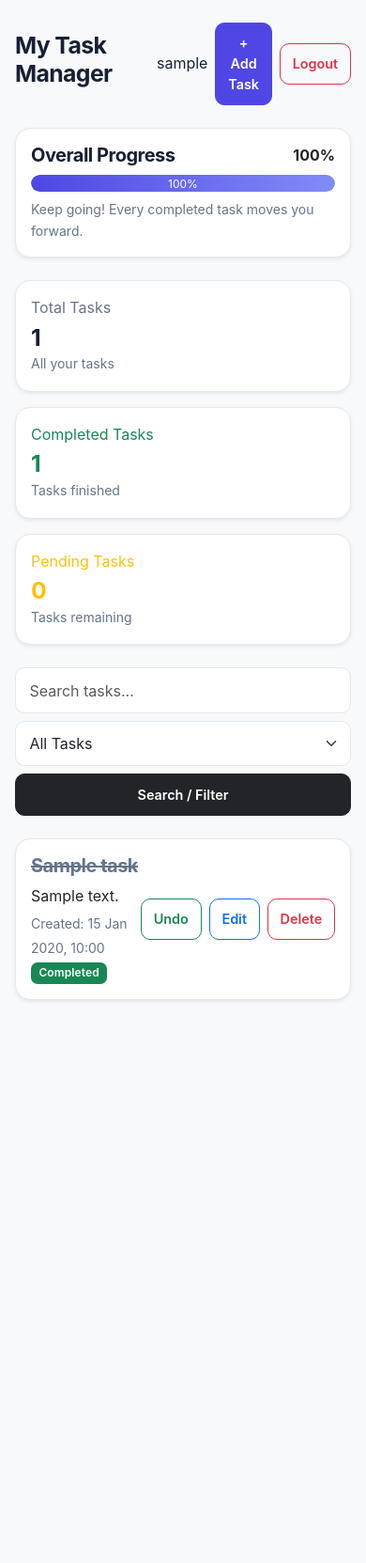
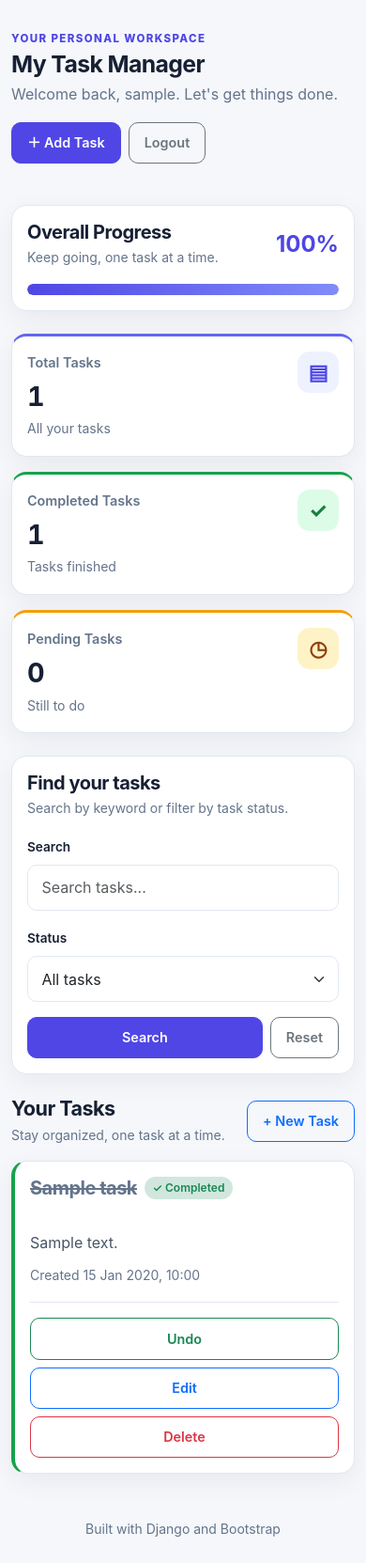
Before and after one commit to lipumehedi/django-task-manager, a Django app: page / in a window 390 px wide. Shown: the whole page at 94% size. Before the commit the page ends 1065 px from the top, so only its background shows below. Run offline with Django 5.2, Linux system fonts and the light colour scheme; a user stored in the database is signed in; tables that the repository leaves empty hold one stand-in row (values such as "Sample post").

Commit message:
Improve responsive task dashboard UI

```diff
--- a/tasks/static/tasks/css/style.css
+++ b/tasks/static/tasks/css/style.css
@@ -2,6 +2,7 @@
 /* ========================================
    Django Task Manager - Custom UI
    ======================================== */
+
 
 :root {
     --tm-primary: #4f46e5;
@@ -12,27 +13,21 @@
     --tm-muted: #64748b;
     --tm-border: #e2e8f0;
     --tm-success: #15803d;
-    --tm-danger: #dc2626;
     --tm-radius: 16px;
     --tm-shadow: 0 8px 28px rgba(15, 23, 42, 0.06);
 }
 
 body {
-    background: var(--tm-bg) !important;
+    min-height: 100vh;
+    background: var(--tm-bg);
     color: var(--tm-text);
     font-family: Inter, "Segoe UI", Arial, sans-serif;
     line-height: 1.6;
-    min-height: 100vh;
 }
 
-/* Main layout */
-
 .container {
-    width: 100%;
     max-width: 1140px;
 }
-
-/* Headings */
 
 h1, h2, h3, h4, h5 {
     color: var(--tm-text);
@@ -44,38 +39,26 @@ h1 {
     font-size: clamp(1.65rem, 4vw, 2.25rem);
 }
 
-.text-muted,
-.text-secondary {
+.text-muted {
     color: var(--tm-muted) !important;
 }
 
-/* Cards */
-
 .card {
     background: var(--tm-surface);
-    border: 1px solid var(--tm-border) !important;
-    border-radius: var(--tm-radius) !important;
+    border: 1px solid var(--tm-border);
+    border-radius: var(--tm-radius);
     box-shadow: var(--tm-shadow);
-    transition: box-shadow 0.2s ease, transform 0.2s ease;
-}
-
-.card:hover {
-    box-shadow: 0 12px 32px rgba(15, 23, 42, 0.09);
 }
 
 .card-body {
     padding: 1.35rem;
 }
 
-/* Buttons */
-
 .btn {
+    padding: 0.65rem 1rem;
     border-radius: 10px;
     font-weight: 600;
-    padding: 0.65rem 1rem;
-    transition: background-color 0.2s ease,
-                transform 0.2s ease,
-                box-shadow 0.2s ease;
+    transition: transform 0.2s ease, background-color 0.2s ease;
 }
 
 .btn:hover {
@@ -93,24 +76,12 @@ h1 {
     border-color: var(--tm-primary-dark);
 }
 
-.btn-success {
-    background: var(--tm-success);
-    border-color: var(--tm-success);
-}
-
-.btn-danger {
-    background: var(--tm-danger);
-    border-color: var(--tm-danger);
-}
-
-/* Form controls */
-
 .form-control,
 .form-select {
     min-height: 46px;
+    padding: 0.7rem 0.9rem;
     border: 1px solid var(--tm-border);
     border-radius: 10px;
-    padding: 0.7rem 0.9rem;
     background-color: #fff;
 }
 
@@ -120,15 +91,8 @@ h1 {
     box-shadow: 0 0 0 3px rgba(79, 70, 229, 0.13);
 }
 
-textarea.form-control {
-    min-height: 130px;
-    resize: vertical;
-}
-
-/* Progress bar */
-
 .progress {
-    height: 10px;
+    height: 12px;
     overflow: hidden;
     border-radius: 99px;
     background: #e8eaf3;
@@ -139,72 +103,188 @@ textarea.form-control {
     border-radius: 99px;
 }
 
-/* Badges */
+.progress-percentage {
+    color: var(--tm-primary);
+    font-size: 1.5rem;
+    white-space: nowrap;
+}
+
+.dashboard-header {
+    padding: 1rem 0 1.25rem;
+}
+
+.dashboard-eyebrow {
+    color: var(--tm-primary);
+    font-size: 0.72rem;
+    font-weight: 800;
+    letter-spacing: 0.12em;
+}
+
+.stat-card {
+    border-top: 3px solid transparent;
+    transition: transform 0.2s ease, box-shadow 0.2s ease;
+}
+
+.stat-card:hover {
+    transform: translateY(-3px);
+    box-shadow: 0 12px 32px rgba(15, 23, 42, 0.09);
+}
+
+.stat-total {
+    border-top-color: #6366f1;
+}
+
+.stat-completed {
+    border-top-color: #16a34a;
+}
+
+.stat-pending {
+    border-top-color: #f59e0b;
+}
+
+.stat-label {
+    color: var(--tm-muted);
+    font-size: 0.9rem;
+    font-weight: 600;
+}
+
+.stat-number {
+    font-size: clamp(1.8rem, 4vw, 2.25rem);
+    font-variant-numeric: tabular-nums;
+}
+
+.stat-icon {
+    display: grid;
+    place-items: center;
+    width: 44px;
+    height: 44px;
+    border-radius: 13px;
+    background: #eef2ff;
+    color: var(--tm-primary);
+    font-size: 1.4rem;
+    font-weight: 700;
+}
+
+.stat-completed .stat-icon {
+    background: #dcfce7;
+    color: #15803d;
+}
+
+.stat-pending .stat-icon {
+    background: #fef3c7;
+    color: #92400e;
+}
+
+.filter-card .form-label {
+    color: var(--tm-text);
+    font-size: 0.85rem;
+    font-weight: 600;
+}
+
+.task-card {
+    border-left: 4px solid var(--tm-primary);
+    transition: box-shadow 0.2s ease, transform 0.2s ease;
+}
+
+.task-card:hover {
+    box-shadow: 0 12px 32px rgba(15, 23, 42, 0.09);
+}
+
+.task-card-completed {
+    border-left-color: #16a34a;
+}
+
+.task-title,
+.task-description {
+    overflow-wrap: anywhere;
+}
+
+.task-description {
+    color: #475569;
+    white-space: pre-line;
+}
+
+.task-actions {
+    flex-shrink: 0;
+}
 
 .badge {
+    padding: 0.5em 0.7em;
     font-weight: 600;
-    letter-spacing: 0.01em;
-    padding: 0.45em 0.7em;
-    border-radius: 7px;
 }
-
-/* Alerts and messages */
 
 .alert {
     border: 0;
     border-radius: 12px;
 }
 
-/* Links */
-
-a {
-    transition: color 0.2s ease;
+.empty-state {
+    background: var(--tm-surface);
+    border: 1px dashed #cbd5e1;
+    border-radius: var(--tm-radius);
 }
 
-a:not(.btn) {
-    text-decoration-thickness: 1px;
-    text-underline-offset: 3px;
+.empty-state-icon {
+    display: inline-grid;
+    place-items: center;
+    width: 56px;
+    height: 56px;
+    border-radius: 50%;
+    background: #eef2ff;
+    color: var(--tm-primary);
+    font-size: 1.6rem;
 }
 
-/* Keyboard accessibility */
+.pagination {
+    flex-wrap: wrap;
+    gap: 4px;
+}
 
-.btn:focus-visible,
+.page-link {
+    border-radius: 8px;
+}
+
 a:focus-visible,
-.form-control:focus-visible,
-.form-select:focus-visible {
+button:focus-visible,
+input:focus-visible,
+select:focus-visible {
     outline: 3px solid rgba(79, 70, 229, 0.25);
     outline-offset: 2px;
 }
 
-/* Tablet and mobile */
-
 @media (max-width: 767.98px) {
-    .container {
-        padding-left: 1rem;
-        padding-right: 1rem;
-    }
-
     .container.py-5 {
         padding-top: 1.5rem !important;
         padding-bottom: 1.5rem !important;
+    }
+
+    .dashboard-header {
+        padding-top: 0.5rem;
+    }
+
+    .dashboard-header > div:last-child {
+        width: 100%;
     }
 
     .card-body {
         padding: 1rem;
     }
 
-    .btn {
-        padding: 0.65rem 0.8rem;
+    .task-actions {
+        width: 100%;
+        padding-top: 1rem;
+        border-top: 1px solid var(--tm-border);
     }
 
-    /* Allow wide tables to scroll on small screens */
-    .table-responsive {
-        overflow-x: auto;
-        -webkit-overflow-scrolling: touch;
+    .task-actions form,
+    .task-actions a {
+        flex: 1 1 auto;
+    }
+
+    .task-actions .btn {
+        width: 100%;
     }
 }
-
-/* Small phones */
 
 @media (max-width: 420px) {
     h1 {
@@ -221,8 +301,6 @@ a:focus-visible,
     }
 }
 
-/* Respect reduced-motion preferences */
-
 @media (prefers-reduced-motion: reduce) {
     *,
     *::before,
--- a/tasks/templates/tasks/task_list.html
+++ b/tasks/templates/tasks/task_list.html
@@ -1,16 +1,22 @@
+
 {% load static %}
 <!DOCTYPE html>
 <html lang="en">
 <head>
     <meta charset="UTF-8">
     <meta name="viewport" content="width=device-width, initial-scale=1">
-    <title>Task Manager</title>
+    <meta name="theme-color" content="#f5f7fb">
+
+    <title>My Task Manager</title>
+
     <link href="https://cdn.jsdelivr.net/npm/bootstrap@5.3.3/dist/css/bootstrap.min.css" rel="stylesheet">
     <link rel="stylesheet" href="{% static 'tasks/css/style.css' %}">
 </head>
-<body class="bg-light">
+
+<body>
 <div class="container py-5">
 
+    <!-- Django Messages -->
     {% if messages %}
         {% for message in messages %}
             <div class="alert alert-{{ message.tags }} alert-dismissible fade show"
@@ -22,32 +28,44 @@
         {% endfor %}
     {% endif %}
 
-    <!-- Header -->
-    <div class="d-flex justify-content-between align-items-center mb-4">
-        <h1>My Task Manager</h1>
+    <!-- Dashboard Header -->
+    <header class="dashboard-header d-flex flex-column flex-md-row
+                   justify-content-between align-items-md-center gap-3 mb-4">
+        <div>
+            <p class="dashboard-eyebrow mb-1">YOUR PERSONAL WORKSPACE</p>
+            <h1 class="mb-1">My Task Manager</h1>
+            <p class="text-muted mb-0">
+                Welcome back, {{ request.user.username }}. Let's get things done.
+            </p>
+        </div>
 
-        <div class="d-flex gap-2 align-items-center">
-            <span>{{ request.user.username }}</span>
-
+        <div class="d-flex flex-wrap gap-2 align-items-center">
             <a href="{% url 'task_create' %}" class="btn btn-primary">
-                + Add Task
+                <span aria-hidden="true">＋</span> Add Task
             </a>
 
             <form method="post" action="{% url 'logout' %}">
                 {% csrf_token %}
-                <button type="submit" class="btn btn-outline-danger">
+                <button type="submit" class="btn btn-outline-secondary">
                     Logout
                 </button>
             </form>
         </div>
+    </header>
+
+    <!-- Overall Progress -->
+    <section class="card progress-card mb-4">
+        <div class="card-body">
+            <div class="d-flex justify-content-between align-items-center gap-3 mb-3">
+                <div>
+                    <h5 class="mb-1">Overall Progress</h5>
+                    <p class="text-muted small mb-0">
+                        Keep going, one task at a time.
+                    </p>
                 </div>
-
-    <!-- Task Completion Progress -->
-    <div class="card border-0 shadow-sm mb-4">
-        <div class="card-body">
-            <div class="d-flex justify-content-between align-items-center mb-2">
-                <h5 class="mb-0">Overall Progress</h5>
-                <strong>{{ completion_percentage }}%</strong>
+                <strong class="progress-percentage">
+                    {{ completion_percentage }}%
+                </strong>
             </div>
 
             <div class="progress"
@@ -55,70 +73,95 @@
                  aria-label="Task completion progress"
                  aria-valuenow="{{ completion_percentage }}"
                  aria-valuemin="0"
-                 aria-valuemax="100"
-                 style="height: 18px;">
-                <div class="progress-bar bg-success"
+                 aria-valuemax="100">
+                <div class="progress-bar"
                      style="width: {{ completion_percentage }}%;">
-                    {{ completion_percentage }}%
-                </div>
-            </div>
-
-            <p class="text-muted small mt-2 mb-0">
-                Keep going! Every completed task moves you forward.
-            </p>
-        </div>
-    </div>
-
-    <!-- Dashboard Statistics -->
-    <div class="row g-3 mb-4">
-        <div class="col-md-4">
-            <div class="card border-0 shadow-sm h-100">
-                <div class="card-body">
-                    <p class="text-muted mb-1">Total Tasks</p>
-                    <h2 class="fw-bold mb-0">{{ stats.total_count }}</h2>
-                    <small class="text-secondary">All your tasks</small>
                 </div>
             </div>
         </div>
+    </section>
 
-        <div class="col-md-4">
-            <div class="card border-0 shadow-sm h-100">
+    <!-- Dashboard Statistics -->
+    <section class="row g-3 mb-4" aria-label="Task statistics">
+
+        <div class="col-12 col-sm-6 col-lg-4">
+            <div class="card stat-card stat-total h-100">
                 <div class="card-body">
-                    <p class="text-success mb-1">Completed Tasks</p>
-                    <h2 class="fw-bold text-success mb-0">
-                        {{ stats.completed_count }}
+                    <div class="d-flex justify-content-between align-items-start">
+                        <div>
+                            <p class="stat-label mb-2">Total Tasks</p>
+                            <h2 class="stat-number mb-1">
+                                {{ stats.total_count }}
                             </h2>
-                    <small class="text-secondary">Tasks finished</small>
+                            <small class="text-muted">All your tasks</small>
                         </div>
-            </div>
-        </div>
-
-        <div class="col-md-4">
-            <div class="card border-0 shadow-sm h-100">
-                <div class="card-body">
-                    <p class="text-warning mb-1">Pending Tasks</p>
-                    <h2 class="fw-bold text-warning mb-0">
-                        {{ stats.pending_count }}
-                    </h2>
-                    <small class="text-secondary">Tasks remaining</small>
+                        <span class="stat-icon" aria-hidden="true">▤</span>
                     </div>
                 </div>
             </div>
         </div>
 
+        <div class="col-12 col-sm-6 col-lg-4">
+            <div class="card stat-card stat-completed h-100">
+                <div class="card-body">
+                    <div class="d-flex justify-content-between align-items-start">
+                        <div>
+                            <p class="stat-label mb-2">Completed Tasks</p>
+                            <h2 class="stat-number mb-1">
+                                {{ stats.completed_count }}
+                            </h2>
+                            <small class="text-muted">Tasks finished</small>
+                        </div>
+                        <span class="stat-icon" aria-hidden="true">✓</span>
+                    </div>
+                </div>
+            </div>
+        </div>
+
+        <div class="col-12 col-sm-6 col-lg-4">
+            <div class="card stat-card stat-pending h-100">
+                <div class="card-body">
+                    <div class="d-flex justify-content-between align-items-start">
+                        <div>
+                            <p class="stat-label mb-2">Pending Tasks</p>
+                            <h2 class="stat-number mb-1">
+                                {{ stats.pending_count }}
+                            </h2>
+                            <small class="text-muted">Still to do</small>
+                        </div>
+                        <span class="stat-icon" aria-hidden="true">◷</span>
+                    </div>
+                </div>
+            </div>
+        </div>
+
+    </section>
+
     <!-- Search and Filter -->
-    <form method="get" class="row g-2 mb-4">
-        <div class="col-md-6">
-            <input type="text"
+    <section class="card filter-card mb-4">
+        <div class="card-body">
+            <div class="mb-3">
+                <h5 class="mb-1">Find your tasks</h5>
+                <p class="text-muted small mb-0">
+                    Search by keyword or filter by task status.
+                </p>
+            </div>
+
+            <form method="get" class="row g-3 align-items-end">
+                <div class="col-12 col-md-6">
+                    <label for="task-search" class="form-label">Search</label>
+                    <input id="task-search"
+                           type="search"
                            name="search"
                            class="form-control"
                            placeholder="Search tasks..."
                            value="{{ search_query }}">
                 </div>
 
-        <div class="col-md-3">
-            <select name="status" class="form-select">
-                <option value="">All Tasks</option>
+                <div class="col-12 col-md-3">
+                    <label for="task-status" class="form-label">Status</label>
+                    <select id="task-status" name="status" class="form-select">
+                        <option value="">All tasks</option>
                         <option value="pending"
                             {% if status == "pending" %}selected{% endif %}>
                             Pending
@@ -130,43 +173,76 @@
                     </select>
                 </div>
 
-        <div class="col-md-3">
-            <button type="submit" class="btn btn-dark w-100">
-                Search / Filter
+                <div class="col-12 col-md-3 d-flex gap-2">
+                    <button type="submit" class="btn btn-primary flex-grow-1">
+                        Search
                     </button>
+                    <a href="{% url 'task_list' %}"
+                       class="btn btn-outline-secondary">
+                        Reset
+                    </a>
                 </div>
             </form>
+        </div>
+    </section>
 
-    <!-- Task List -->
+    <!-- Task List Heading -->
+    <div class="d-flex flex-wrap justify-content-between
+                align-items-center gap-2 mb-3">
+        <div>
+            <h4 class="mb-1">Your Tasks</h4>
+            <p class="text-muted small mb-0">
+                Stay organized, one task at a time.
+            </p>
+        </div>
+        <a href="{% url 'task_create' %}"
+           class="btn btn-sm btn-outline-primary">
+            + New Task
+        </a>
+    </div>
+
+    <!-- Task Cards -->
     {% for task in tasks %}
-        <div class="card mb-3 shadow-sm">
-            <div class="card-body d-flex justify-content-between align-items-center">
-                <div>
-                    <h5 class="{% if task.completed %}text-decoration-line-through text-muted{% endif %}">
+        <article class="card task-card mb-3
+            {% if task.completed %}task-card-completed{% endif %}">
+            <div class="card-body">
+                <div class="d-flex flex-column flex-md-row
+                            justify-content-between gap-3">
+
+                    <div class="task-content flex-grow-1">
+                        <div class="d-flex flex-wrap align-items-center gap-2 mb-2">
+                            <h5 class="task-title mb-0
+                                {% if task.completed %}text-decoration-line-through text-muted{% endif %}">
                                 {{ task.title }}
                             </h5>
 
-                    <p class="mb-1">
-                        {{ task.description|default:"No description" }}
+                            {% if task.completed %}
+                                <span class="badge rounded-pill bg-success-subtle text-success">
+                                    ✓ Completed
+                                </span>
+                            {% else %}
+                                <span class="badge rounded-pill bg-warning-subtle text-warning-emphasis">
+                                    Pending
+                                </span>
+                            {% endif %}
+                        </div>
+
+                        <p class="task-description mb-2">
+                            {{ task.description|default:"No description provided." }}
                         </p>
 
                         <small class="text-muted">
-                        Created: {{ task.created_at|date:"d M Y, H:i" }}
+                            Created {{ task.created_at|date:"d M Y, H:i" }}
                         </small>
-
-                    <div>
-                        {% if task.completed %}
-                            <span class="badge bg-success">Completed</span>
-                        {% else %}
-                            <span class="badge bg-warning text-dark">Pending</span>
-                        {% endif %}
-                    </div>
                     </div>
 
-                <div class="d-flex gap-2">
-                    <form method="post" action="{% url 'task_toggle' task.pk %}">
+                    <div class="task-actions d-flex flex-wrap align-items-start gap-2">
+
+                        <form method="post"
+                              action="{% url 'task_toggle' task.pk %}">
                             {% csrf_token %}
-                        <button class="btn btn-sm btn-outline-success" type="submit">
+                            <button class="btn btn-sm btn-outline-success"
+                                    type="submit">
                                 {% if task.completed %}Undo{% else %}Complete{% endif %}
                             </button>
                         </form>
@@ -180,16 +256,27 @@
                               action="{% url 'task_delete' task.pk %}"
                               onsubmit="return confirm('Delete this task?');">
                             {% csrf_token %}
-                        <button class="btn btn-sm btn-outline-danger" type="submit">
+                            <button class="btn btn-sm btn-outline-danger"
+                                    type="submit">
                                 Delete
                             </button>
                         </form>
+
                     </div>
                 </div>
             </div>
+        </article>
+
     {% empty %}
-        <div class="alert alert-info">
-            No tasks found. Add your first task!
+        <div class="empty-state text-center py-5 px-3">
+            <div class="empty-state-icon mb-3" aria-hidden="true">✓</div>
+            <h5>No tasks found</h5>
+            <p class="text-muted mb-3">
+                Try another search or create your first task.
+            </p>
+            <a href="{% url 'task_create' %}" class="btn btn-primary">
+                + Add your first task
+            </a>
         </div>
     {% endfor %}
 
@@ -230,6 +317,11 @@
         </nav>
     {% endif %}
 
+    <!-- Footer -->
+    <footer class="text-center text-muted small mt-5">
+        Built with Django and Bootstrap
+    </footer>
+
 </div>
 
 <script src="https://cdn.jsdelivr.net/npm/bootstrap@5.3.3/dist/js/bootstrap.bundle.min.js"></script>
```
Lines whose indentation alone changed are shown as unchanged.
